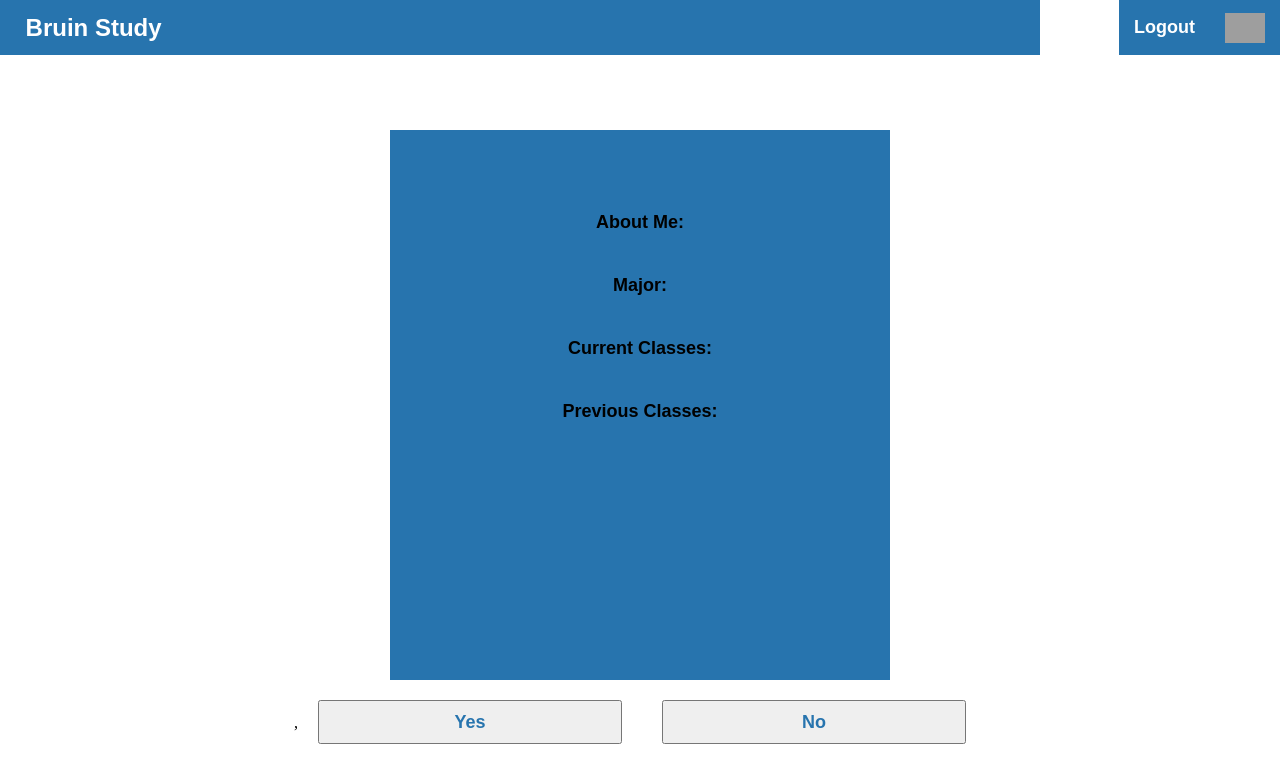
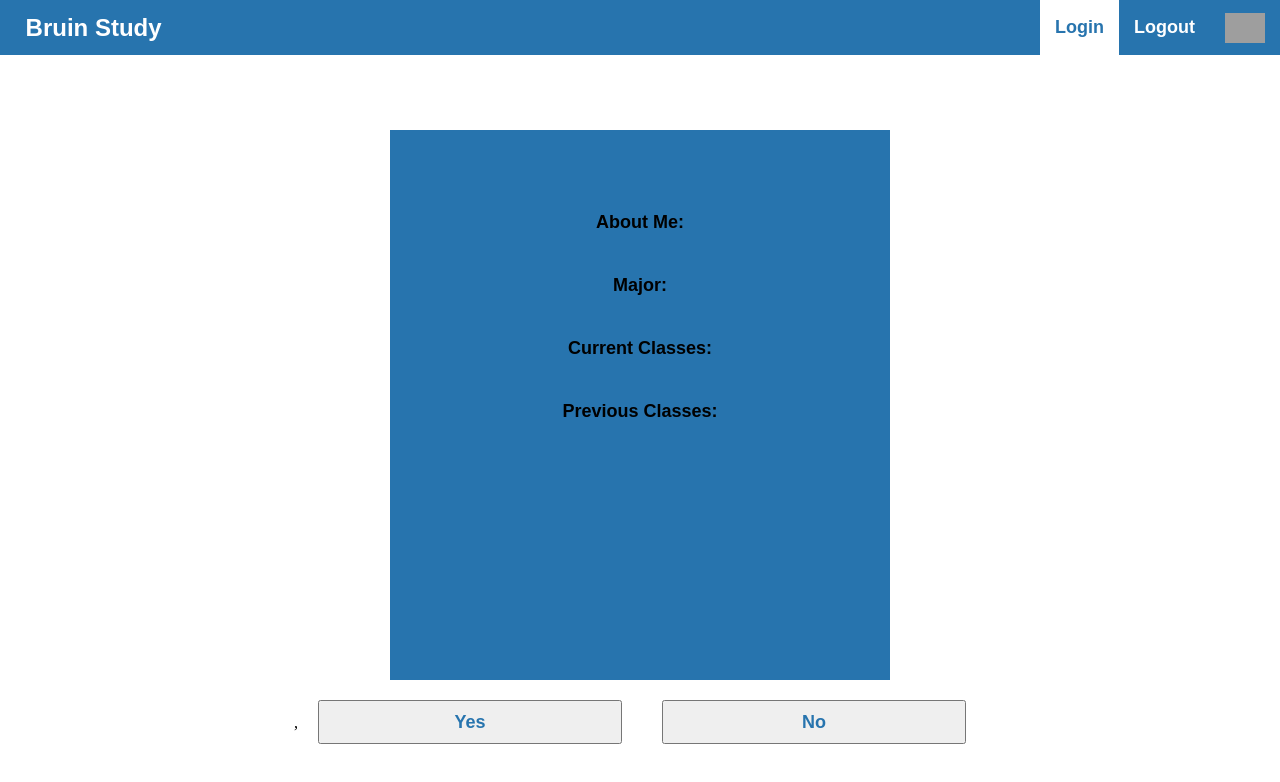
Before and after one commit to tonyechen/bruin-study, a React (Create React App) app in the folder frontend/: page / in a window 1280 px wide. In both pictures the pointer is over the link "Login". Shown: the top 782 px of the page. Built offline with nearby package versions, Linux system fonts and the light colour scheme; no server answers; grey boxes are pictures that could not be loaded.

Commit message:
Fixed hover color issue

```diff
--- a/frontend/src/components/Header.css
+++ b/frontend/src/components/Header.css
@@ -32,6 +32,7 @@
 
 .header__option:hover {
     background-color: white;
+    color: rgb(39, 116, 174);
 }
 
 .header__user_image {
```
